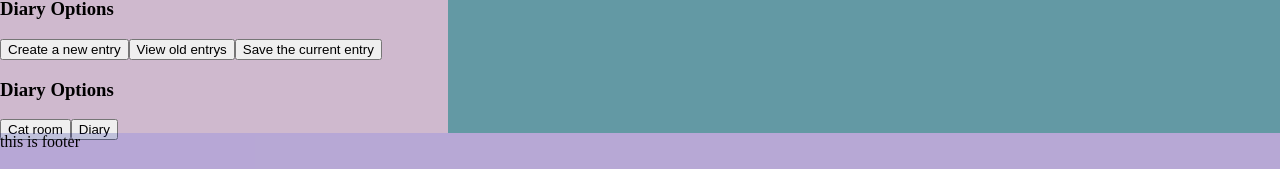
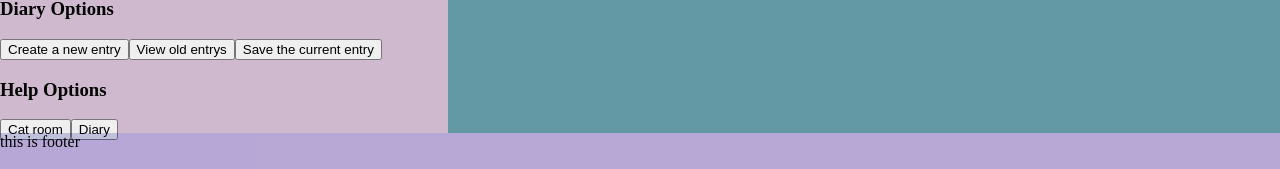
Before and after one commit to sonnetx/hackwise2020, a React (Create React App) app: page / in a window 1280 px wide. Shown: the part 627-796 px from the top of the page. Built offline with nearby package versions, Linux system fonts and the light colour scheme; the HTML template or start-up script is replaced by a standard one.

Commit message:
Fixed a Typo

```diff
--- a/src/components/Options.js
+++ b/src/components/Options.js
@@ -29,7 +29,7 @@ const Options = () => {
         </button>
       </div>
       <div id = 'Help'>
-        <h3>Diary Options</h3>
+        <h3>Help Options</h3>
         <button onClick = {() => console.log("This option is responsible for showing how to use the cat screen")}>
           Cat room
         </button>
```
